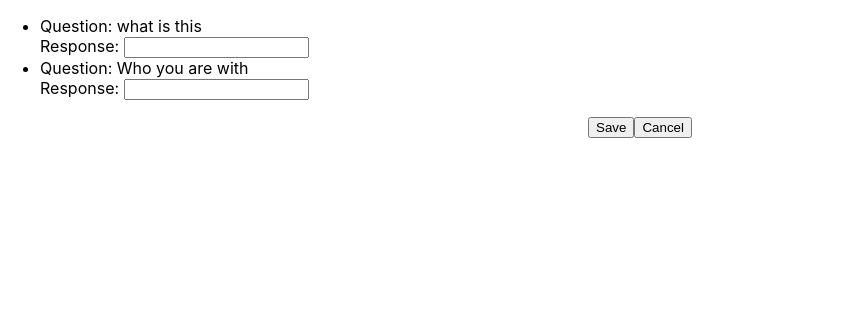
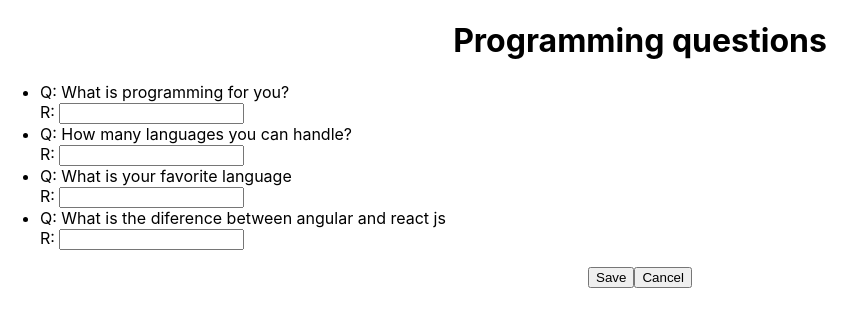
Before and after one commit to kapit4n/l-questions, a React (Create React App) app: page / in a window 1280 px wide. Shown: the top 326 px of the page, without its empty margins (0-866 px from the left). Built offline with nearby package versions, Linux system fonts and the light colour scheme.

Commit message:
Adding a title

```diff
--- a/src/App.js
+++ b/src/App.js
@@ -6,10 +6,13 @@ import Questions from './comp/Questions'
 class App extends Component {
 
   render() {
-    const questions = ["what is this", "Who you are with"];
+    const questions = ["What is programming for you?",
+      "How many languages you can handle?",
+      "What is your favorite language",
+      "What is the diference between angular and react js"];
     return (
       <div className="App">
-        <Questions questions={questions}></Questions>
+        <Questions questions={questions} title="Programming questions"></Questions>
       </div>
     );
   }
--- a/src/comp/Question.js
+++ b/src/comp/Question.js
@@ -2,8 +2,8 @@ import React from 'react';
 export default function Question(props) {
     return (
         <li style={{textAlign: 'left'}}>
-            Question: {props.question} <br></br>
-            Response: <input></input>
+            Q: {props.question} <br></br>
+            R: <input></input>
         </li>
     )
 }
--- a/src/comp/Questions.js
+++ b/src/comp/Questions.js
@@ -3,6 +3,7 @@ import Question from './Question'
 export default function Questions(props) {
     return (
         <div>
+            <h1>{props.title}</h1>
             <ul>
                 {props.questions.map(question => (
                     <Question key={question} question={question}></Question>
```
